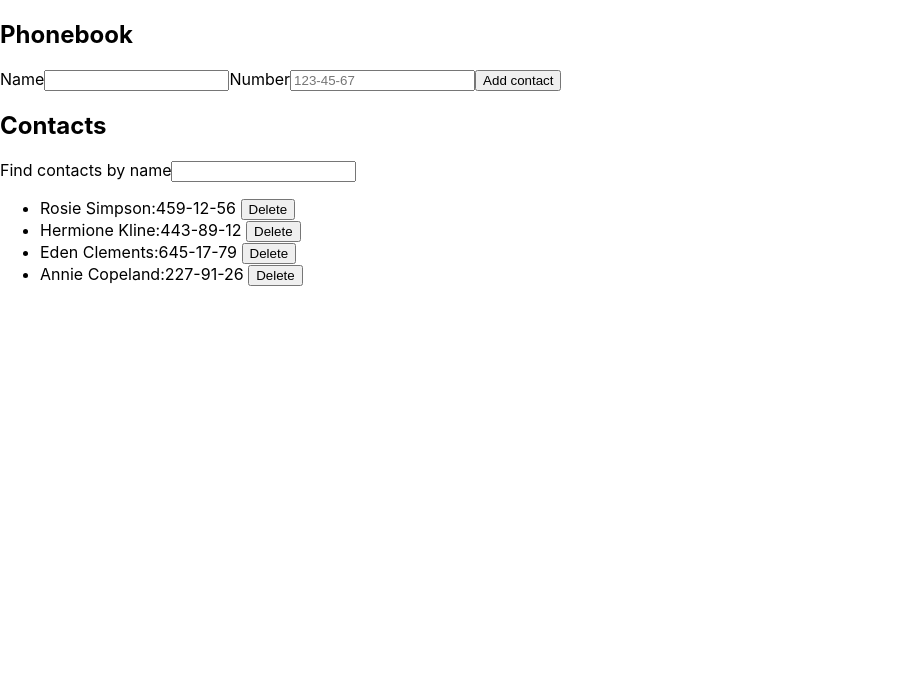
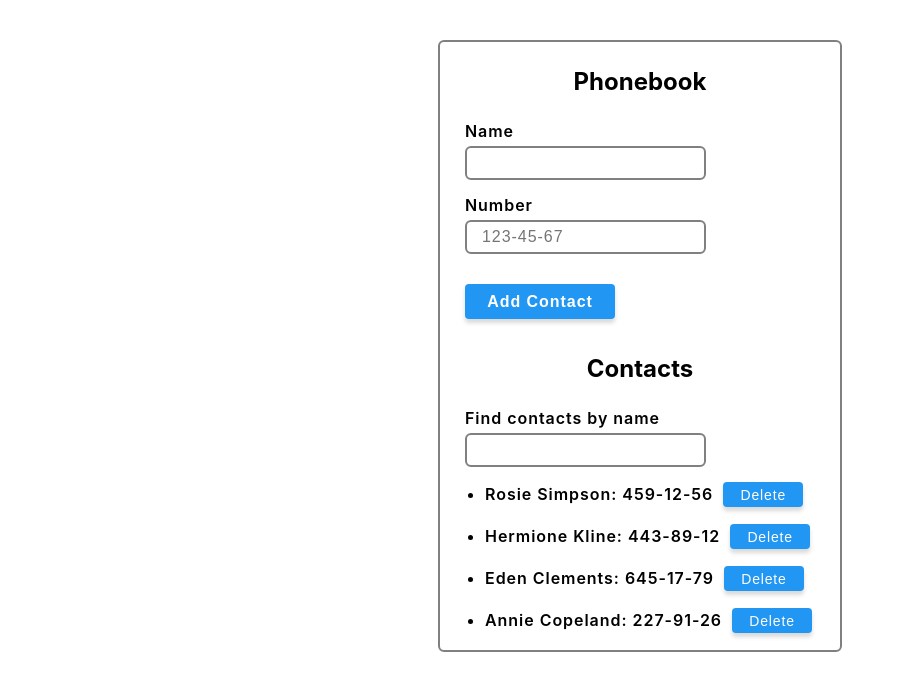
Before and after one commit to AlexeyKiselyov/goit-react-hw-02-phonebook, a React (Create React App) app: page / in a window 1280 px wide. Shown: the top 690 px of the page, without its empty margins (0-904 px from the left). Built offline with nearby package versions, Linux system fonts and the light colour scheme.

Commit message:
Add complete tasks, styles and prettier

```diff
--- a/src/components/App.jsx
+++ b/src/components/App.jsx
@@ -1,60 +1,65 @@
-import { Component } from "react"
-import {nanoid} from 'nanoid';
-import {Phonebook} from '../components/Phonebook/Phonebook';
-import {ContactList} from '../components/ContactList/ContactList';
-import {Filter} from '../components/Filter/Filter';
+import { Component } from 'react';
+import { nanoid } from 'nanoid';
+import { Phonebook } from '../components/Phonebook/Phonebook';
+import { ContactList } from '../components/ContactList/ContactList';
+import { Filter } from '../components/Filter/Filter';
+import { Div, Title } from './App.styled';
 // ==============================
 export class App extends Component {
   state = {
     contacts: [
-      {id: 'id-1', name: 'Rosie Simpson', number: '459-12-56'},
-      {id: 'id-2', name: 'Hermione Kline', number: '443-89-12'},
-      {id: 'id-3', name: 'Eden Clements', number: '645-17-79'},
-      {id: 'id-4', name: 'Annie Copeland', number: '227-91-26'},
+      { id: 'id-1', name: 'Rosie Simpson', number: '459-12-56' },
+      { id: 'id-2', name: 'Hermione Kline', number: '443-89-12' },
+      { id: 'id-3', name: 'Eden Clements', number: '645-17-79' },
+      { id: 'id-4', name: 'Annie Copeland', number: '227-91-26' },
     ],
-    filter: ''
+    filter: '',
+  };
+
+  onAddContact = newUser => {
+    const uniqUserSearch = this.state.contacts.find(
+      ({ name }) => name === newUser.name
+    );
+    uniqUserSearch
+      ? alert(`${uniqUserSearch.name} is already in contacts`)
+      : this.setState(prevState => ({
+          contacts: [...prevState.contacts, { ...newUser, id: nanoid() }],
+        }));
+  };
+
+  onDeleteContact = e => {
+    const deleteById = e.target.closest('li[data-id]').dataset.id;
+    const newContacts = this.state.contacts.filter(
+      contact => contact.id !== deleteById
+    );
+    this.setState({
+      contacts: newContacts,
+    });
+  };
+
+  onChangeFilter = e => {
+    this.setState({
+      filter: e.target.value,
+    });
+  };
+
+  render() {
+    const { contacts, filter } = this.state;
+
+    return (
+      <Div>
+        <Title>Phonebook</Title>
+        <Phonebook onAddContact={this.onAddContact} />
+
+        <Title>Contacts</Title>
+        <Filter onChangeFilter={this.onChangeFilter} />
+
+        <ContactList
+          contacts={contacts}
+          filter={filter}
+          onDeleteContact={this.onDeleteContact}
+        />
+      </Div>
+    );
   }
-
-  onAddContact=(newUser)=>{
-    const uniqUserSearch = this.state.contacts.find(({name})=>name===newUser.name);
-    uniqUserSearch?alert(`${uniqUserSearch.name} is already in contacts`)
-    :this.setState((prevState)=>({
-        contacts: [...prevState.contacts,{...newUser,id:nanoid()}]
-    }))
-  }
-
-  onDeleteContact=(e)=>{
-    const deleteById = e.target.closest('li').dataset.id;
-    const newContacts = this.state.contacts.filter(contact=>contact.id!==deleteById);
-    this.setState({
-      contacts:newContacts
-    })
-
-  }
-
-  onChangeFilter=(e)=>{
-    this.setState({
-      filter:e.target.value
-    })
-
-  }
-
-  render (){
-    const {contacts,filter}=this.state;
-
-    return(
-    <>
-
-    <h2>Phonebook</h2>
-    <Phonebook onAddContact={this.onAddContact}/>
-
-    <h2>Contacts</h2>
-    <Filter onChangeFilter={this.onChangeFilter}/>
-
-
-    <ContactList contacts={contacts} filter={filter} onDeleteContact={this.onDeleteContact}/>
-
-    </>
-    )
-  }
-};
+}
--- /dev/null
+++ b/src/components/App.styled.js
@@ -0,0 +1,14 @@
+import styled from 'styled-components';
+// ==============================
+export const Div = styled.div`
+  max-width: 350px;
+  margin: 40px auto;
+  padding: 5px 25px;
+
+  border: 2px solid grey;
+  border-radius: 6px;
+`;
+
+export const Title = styled.h2`
+  text-align: center;
+`;
--- a/src/components/ContactList/ContactList.jsx
+++ b/src/components/ContactList/ContactList.jsx
@@ -1,28 +1,44 @@
 import PropTypes from 'prop-types';
+import { Contact, Ul, Button } from './ContactList.styled';
 // ===========================
-export const ContactList = ({contacts,filter,onDeleteContact})=>{
-  const filterContacts=contacts.filter(({name})=> name.toLowerCase().includes(filter.toLowerCase()));
-  console.log(filterContacts);
+export const ContactList = ({ contacts, filter, onDeleteContact }) => {
+  const filterContacts = contacts.filter(({ name }) =>
+    name.toLowerCase().includes(filter.toLowerCase())
+  );
 
-  return(
-    contacts.length===0
-      ? <p>Your phonebook is empty</p>
-      : <ul>
-      {!filter?
-        contacts.map(({name,number,id})=><li key={id} data-id={id}>{name}:{number} <button type="button" name="deleteBtn" onClick={(e)=>onDeleteContact(e)}>Delete</button></li>)
-        :filterContacts.map(({name,number,id})=><li key={id}>{name}:{number}</li>)
-      }
-    </ul>
-  )
-}
+  return contacts.length === 0 ? (
+    <p>Your phonebook is empty</p>
+  ) : (
+    <Ul>
+      {!filter
+        ? contacts.map(({ name, number, id }) => (
+            <Contact key={id} data-id={id}>
+              {name}: {number}
+              <Button
+                type="button"
+                name="deleteBtn"
+                onClick={e => onDeleteContact(e)}
+              >
+                Delete
+              </Button>
+            </Contact>
+          ))
+        : filterContacts.map(({ name, number, id }) => (
+            <Contact key={id}>
+              {name}: {number}
+            </Contact>
+          ))}
+    </Ul>
+  );
+};
 
 ContactList.propTypes = {
   contacts: PropTypes.arrayOf(
     PropTypes.shape({
-      name:PropTypes.string.isRequired,
-      number:PropTypes.string.isRequired,
-      id:PropTypes.string.isRequired
+      name: PropTypes.string.isRequired,
+      number: PropTypes.string.isRequired,
+      id: PropTypes.string.isRequired,
     })
-    ),
-  filter:PropTypes.string
-}
+  ),
+  filter: PropTypes.string,
+};
--- /dev/null
+++ b/src/components/ContactList/ContactList.styled.js
@@ -0,0 +1,44 @@
+import styled from 'styled-components';
+// =============================
+export const Ul = styled.ul`
+  margin: 0;
+  padding: 0;
+`;
+
+export const Contact = styled.li`
+  margin-bottom: 10px;
+  margin-left: 20px;
+
+  font-weight: 600;
+  font-size: 16px;
+  line-height: 1.88;
+  letter-spacing: 0.06em;
+`;
+
+export const Button = styled.button`
+  margin-top: 5px;
+  margin-left: 10px;
+  padding: 4px 5px;
+  min-width: 80px;
+  height: 25px;
+
+  font-weight: 500;
+  font-size: 14px;
+  line-height: 1.1;
+  letter-spacing: 0.06em;
+  text-transform: capitalize;
+  color: #ffffff;
+
+  background-color: #2196f3;
+  box-shadow: 0px 4px 4px rgba(0, 0, 0, 0.15);
+  border-radius: 4px;
+  border-color: transparent;
+  transition: scale 250ms cubic-bezier(0.4, 0, 0.2, 1);
+  &:hover,
+  &:focus {
+    scale: 1.1;
+  }
+  &:active {
+    border-color: #2a2a2a;
+  }
+`;
--- a/src/components/Filter/Filter.jsx
+++ b/src/components/Filter/Filter.jsx
@@ -1,16 +1,17 @@
 import PropTypes from 'prop-types';
+import { Label, Input } from './Filter.styled';
 // =============================
-export const Filter = ({onChangeFilter})=>{
-  return(
+export const Filter = ({ onChangeFilter }) => {
+  return (
     <>
-    <label>
-      Find contacts by name
-      <input onChange={(e)=>onChangeFilter(e)} type="text" name="filter"/>
-    </label>
+      <Label>
+        Find contacts by name
+        <Input onChange={e => onChangeFilter(e)} type="text" name="filter" />
+      </Label>
     </>
-  )
-}
+  );
+};
 
 Filter.propTypes = {
-  onChangeFilter: PropTypes.func.isRequired
-}
+  onChangeFilter: PropTypes.func.isRequired,
+};
--- /dev/null
+++ b/src/components/Filter/Filter.styled.js
@@ -0,0 +1,22 @@
+import styled from 'styled-components';
+// =========================
+export const Label = styled.label`
+  display: block;
+  margin-bottom: 10px;
+
+  font-weight: 600;
+  font-size: 16px;
+  line-height: 1.88;
+  letter-spacing: 0.06em;
+`
+
+export const Input = styled.input`
+  display: block;
+  padding: 6px 15px;
+
+  font-size: 16px;
+  letter-spacing: 0.06em;
+
+  border: 2px solid grey;
+  border-radius: 6px;
+  `
--- a/src/components/Phonebook/Phonebook.jsx
+++ b/src/components/Phonebook/Phonebook.jsx
@@ -1,37 +1,38 @@
-import { Component } from "react"
+import { Component } from 'react';
+import { Label, Input, Button } from './Phonebook.styled';
 // ==============================
 export class Phonebook extends Component {
   state = {
     name: '',
-    number:''
-  }
+    number: '',
+  };
 
-  onInputChange=({target:{name,value}})=>{
+  onInputChange = ({ target: { name, value } }) => {
     this.setState({
-      [name]: value
-    })
-  }
+      [name]: value,
+    });
+  };
 
-  onFormSubmitAddContact = (e) =>{
+  onFormSubmitAddContact = e => {
     e.preventDefault();
     this.props.onAddContact(this.state);
     this.onFormReset();
-  }
-  onFormReset =()=> {
+  };
+  onFormReset = () => {
     this.setState({
       name: '',
-      number:''
-    })
-  }
+      number: '',
+    });
+  };
 
-  render (){
-    const{name,number} = this.state;
-    return(
+  render() {
+    const { name, number } = this.state;
+    return (
       <>
         <form onSubmit={this.onFormSubmitAddContact}>
-      <label>
+          <Label>
             Name
-      <input
+            <Input
               onChange={this.onInputChange}
               type="text"
               name="name"
@@ -40,16 +41,23 @@ export class Phonebook extends Component {
               title="Name may contain only letters, apostrophe, dash and spaces. For example Adrian, Jacob Mercer, Charles de Batz de Castelmore d'Artagnan"
               required
             />
-      </label>
-      <label>
+          </Label>
+          <Label>
             Number
-        <input  onChange={this.onInputChange} value={number} type="tel" name="number" pattern="\+?\d{1,4}?[-.\s]?\(?\d{1,3}?\)?[-.\s]?\d{1,4}[-.\s]?\d{1,4}[-.\s]?\d{1,9}"
+            <Input
+              onChange={this.onInputChange}
+              value={number}
+              type="tel"
+              name="number"
+              pattern="\+?\d{1,4}?[-.\s]?\(?\d{1,3}?\)?[-.\s]?\d{1,4}[-.\s]?\d{1,4}[-.\s]?\d{1,9}"
               title="Phone number must be digits and can contain spaces, dashes, parentheses and can start with +"
-        required placeholder="123-45-67"/>
-      </label>
-      <button type="submit">Add contact</button>
+              required
+              placeholder="123-45-67"
+            />
+          </Label>
+          <Button type="submit">Add contact</Button>
         </form>
       </>
-    )
+    );
   }
-};
+}
--- /dev/null
+++ b/src/components/Phonebook/Phonebook.styled.js
@@ -0,0 +1,49 @@
+import styled from 'styled-components';
+// ===========================
+export const Label = styled.label`
+  display: block;
+  margin-bottom: 10px;
+
+  font-weight: 600;
+  font-size: 16px;
+  line-height: 1.88;
+  letter-spacing: 0.06em;
+`
+
+export const Input = styled.input`
+  display: block;
+  padding: 6px 15px;
+
+  font-size: 16px;
+  letter-spacing: 0.06em;
+
+  border: 2px solid grey;
+  border-radius: 6px;
+  `
+
+export const Button = styled.button`
+  margin-top: 20px;
+  margin-bottom: 15px;
+  min-width: 150px;
+  height: 35px;
+
+  font-weight: 700;
+  font-size: 16px;
+  line-height: 1.88;
+  letter-spacing: 0.06em;
+  text-transform: capitalize;
+  color: #ffffff;
+
+  background-color:  #2196f3;
+  box-shadow: 0px 4px 4px rgba(0, 0, 0, 0.15);
+  border-radius: 4px;
+  border-color: transparent;
+  transition: scale 250ms cubic-bezier(0.4, 0, 0.2, 1);
+
+  &:hover,
+  &:focus{
+    scale: 1.1;
+  }
+  &:active{
+    border-color: #2a2a2a;
+  }`
```
Lines whose indentation alone changed are shown as unchanged.
